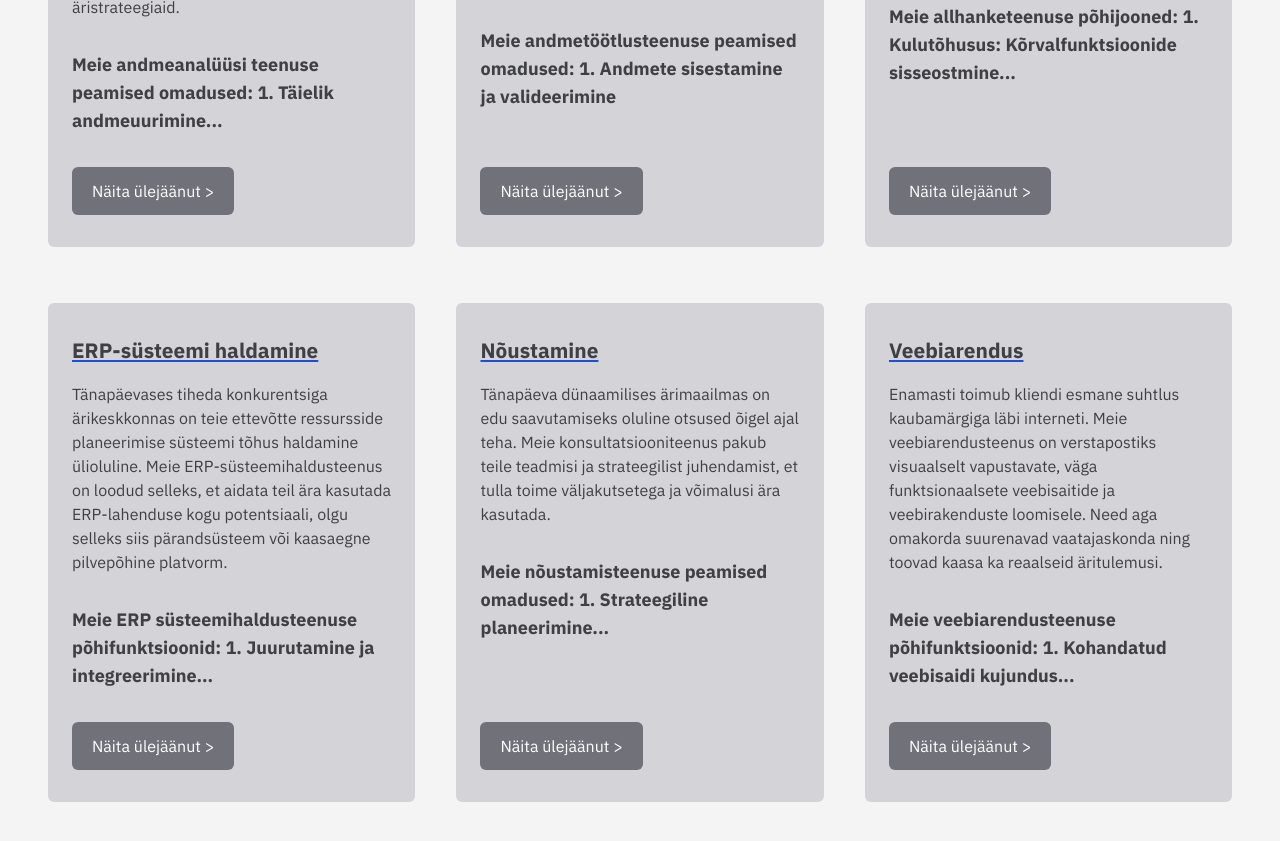
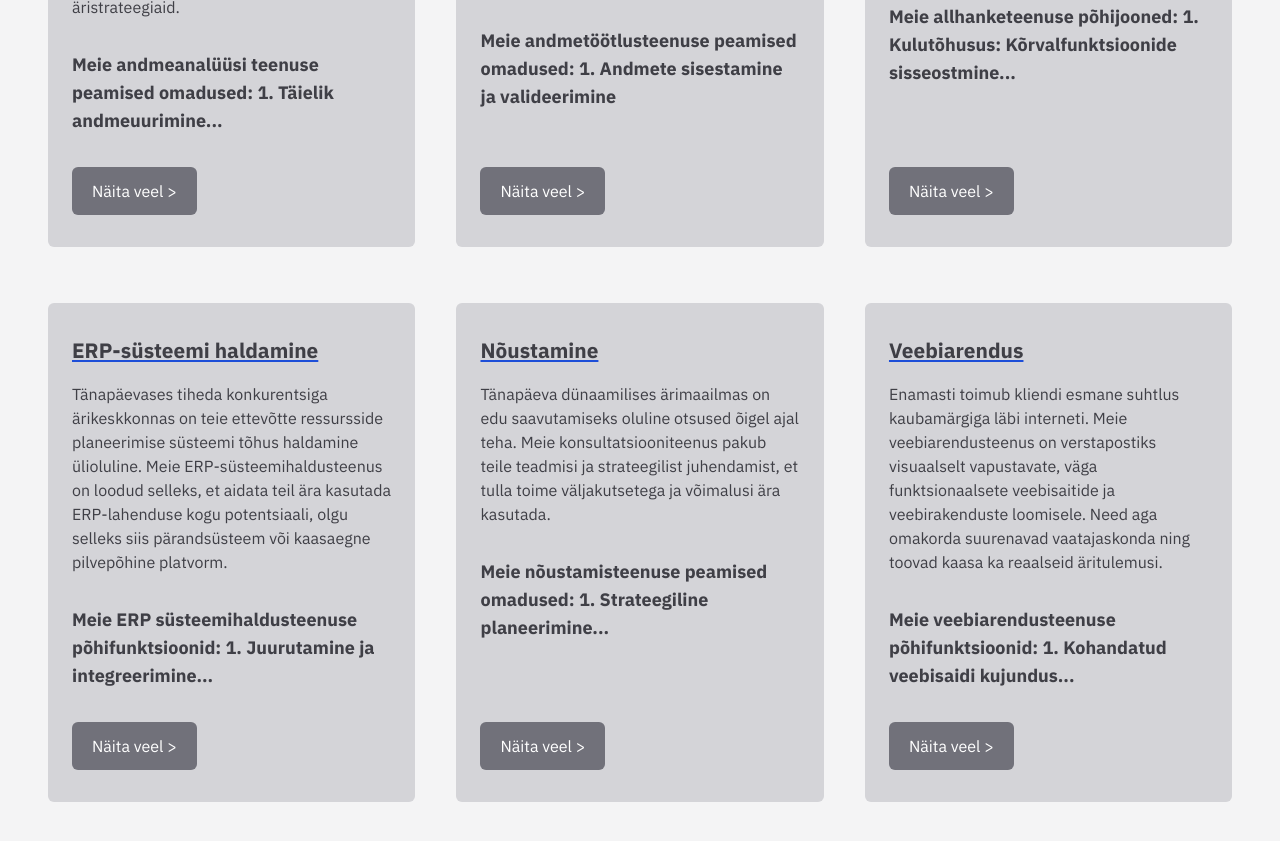
Before and after one commit to markkunitski/zeusky, a website: page et.html in a window 1280 px wide. Shown: the part 3123-3964 px from the top of the page. Drawn offline with nearby package versions, Linux system fonts and the light colour scheme.

Commit message:
08.10 FINAL

```diff
--- a/et.html
+++ b/et.html
@@ -316,7 +316,7 @@
               data-parent="services1"
               class="EXPANDER dark:bg-zinc-800 bg-zinc-500 py-3 px-5 rounded-md dark:hover:text-blue-500 dark:text-zinc-400 text-white"
             >
-              Näita ülejäänut >
+              Näita veel >
             </button>
           </div>
           <div
@@ -381,7 +381,7 @@
               data-parent="services2"
               class="EXPANDER dark:bg-zinc-800 bg-zinc-500 py-3 px-5 rounded-md dark:hover:text-blue-500 dark:text-zinc-400 text-white"
             >
-              Näita ülejäänut >
+              Näita veel >
             </button>
           </div>
           <div
@@ -451,7 +451,7 @@
               data-parent="services3"
               class="EXPANDER dark:bg-zinc-800 bg-zinc-500 py-3 px-5 rounded-md dark:hover:text-blue-500 dark:text-zinc-400 text-white"
             >
-              Näita ülejäänut >
+              Näita veel >
             </button>
           </div>
           <div
@@ -522,7 +522,7 @@
               data-parent="services4"
               class="EXPANDER dark:bg-zinc-800 bg-zinc-500 py-3 px-5 rounded-md dark:hover:text-blue-500 dark:text-zinc-400 text-white"
             >
-              Näita ülejäänut >
+              Näita veel >
             </button>
           </div>
           <div
@@ -589,7 +589,7 @@
               data-parent="services5"
               class="EXPANDER dark:bg-zinc-800 bg-zinc-500 py-3 px-5 rounded-md dark:hover:text-blue-500 dark:text-zinc-400 text-white"
             >
-              Näita ülejäänut >
+              Näita veel >
             </button>
           </div>
           <div
@@ -659,7 +659,7 @@
               data-parent="services6"
               class="EXPANDER dark:bg-zinc-800 bg-zinc-500 py-3 px-5 rounded-md dark:hover:text-blue-500 dark:text-zinc-400 text-white"
             >
-              Näita ülejäänut >
+              Näita veel >
             </button>
           </div>
         </div>
--- a/scripts/main.js
+++ b/scripts/main.js
@@ -126,7 +126,7 @@ document.querySelectorAll(".SERVICES_ELEM").forEach((serviceElem) => {
     let showTranslated = "Show the rest";
     let hideTranslated = "Hide";
     if (estonian) {
-      showTranslated = "Näita ülejäänut";
+      showTranslated = "Näita veel";
       hideTranslated = "Peita";
     }
     if (russian) {
```
